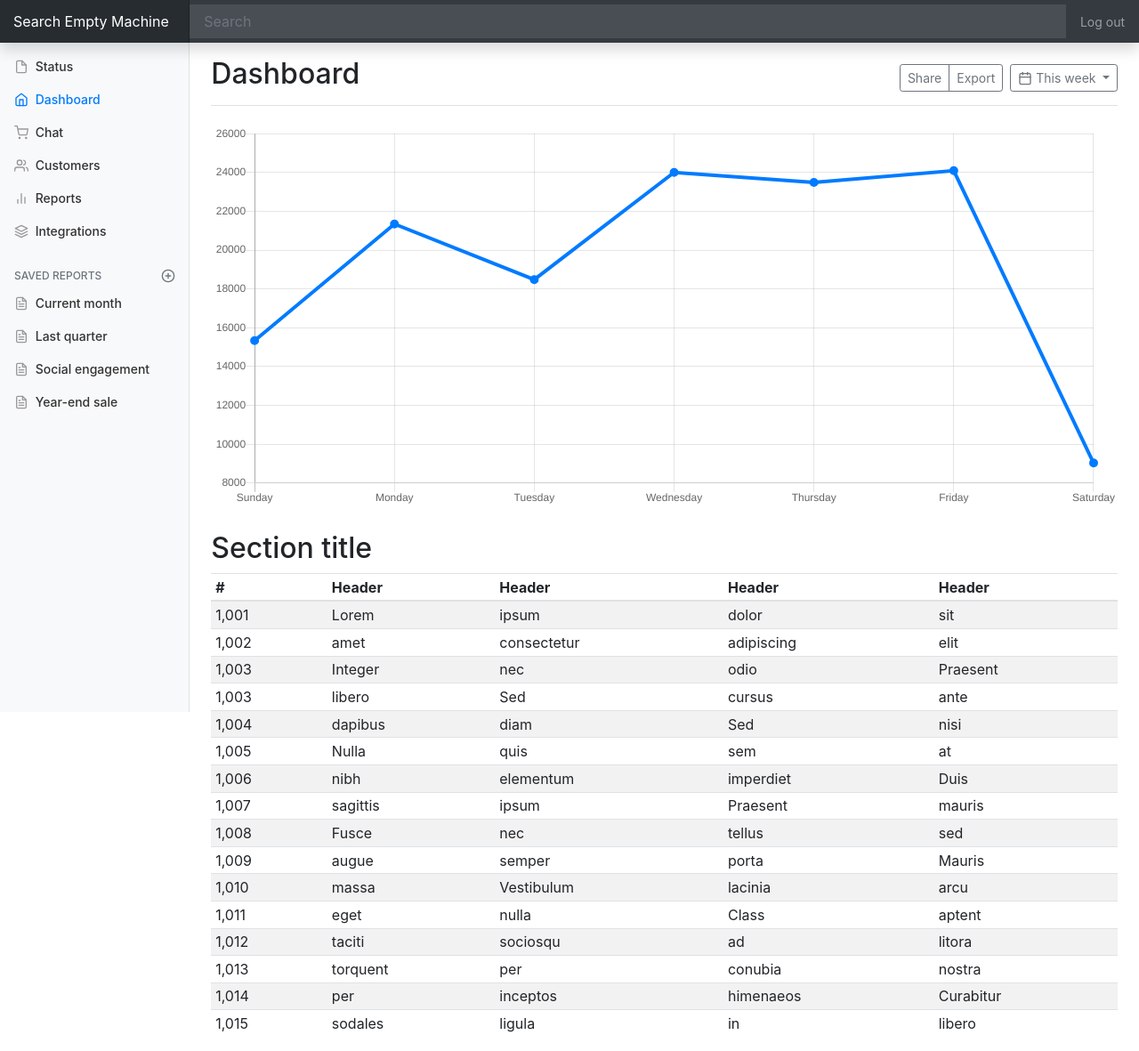
After one commit to tkddls0322/setacknow, a Django app: page /laundry/ in a window 1280 px wide. The commit adds this page. Shown: the whole page at 89% size. Run offline with Django 3.2, Linux system fonts and the light colour scheme; some libraries are stand-ins or nearby versions.

```diff
--- a/account/static/css/main.css
+++ b/account/static/css/main.css
@@ -207,7 +207,7 @@
   top: 0;
   left: 0;
   background-image: url('../images/img-01.png');
-  background-image: url('../images/starimg1.png');
+  background-image: url('../images/skyimg.png');
   background-repeat: no-repeat;
   background-size: cover;
   background-position: center;
--- a/account/templates/account/login.html
+++ b/account/templates/account/login.html
@@ -5,6 +5,7 @@
     <title>Login Page</title>
 </head>
 <body>
+{% csrf_token %}
 <H1><b>Login</b> with your ID & password already signed up at our web site</H1>
 
 </body>
--- a/setack/urls.py
+++ b/setack/urls.py
@@ -24,4 +24,5 @@
     path('', setackapp.views.index, name='index'),
     path('laundry/', setackapp.views.laundry, name='laundry'),
     path('',auth_views.LogoutView.as_view(),name="logout"),
-    path('',include('account.urls'))]
+    path('',include('account.urls')),
+    path('contact/',setackapp.views.contact,name='contact')]
--- /dev/null
+++ b/setackapp/templates/setackapp/contactstyle.css
@@ -0,0 +1,2 @@
+
+ body {background-color:lightblue;}
--- /dev/null
+++ b/setackapp/templates/setackapp/laundry.html
@@ -0,0 +1,269 @@
+{% load static %}
+{% csrf_token %}
+<!DOCTYPE html>
+<html lang="en">
+
+<head>
+    <meta charset="UTF-8">
+    <link rel="stylesheet" href="https://stackpath.bootstrapcdn.com/bootstrap/4.4.1/css/bootstrap.min.css" integrity="sha384-Vkoo8x4CGsO3+Hhxv8T/Q5PaXtkKtu6ug5TOeNV6gBiFeWPGFN9MuhOf23Q9Ifjh" crossorigin="anonymous">
+    <link rel="stylesheet" href="{% static 'css/dashboard.css' %}">
+</head>
+<body>
+
+<nav class="navbar navbar-dark fixed-top bg-dark flex-md-nowrap p-0 shadow">
+  <a class="navbar-brand col-sm-3 col-md-2 mr-0" href="#">Search Empty Machine</a>
+  <input class="form-control form-control-dark w-100" type="text" placeholder="Search" aria-label="Search">
+  <ul class="navbar-nav px-3">
+    <li class="nav-item text-nowrap">
+      <a class="nav-link" href="{% url 'logout' %}">Log out</a>
+    </li>
+  </ul>
+</nav>
+
+<div class="container-fluid">
+  <div class="row">
+    <nav class="col-md-2 d-none d-md-block bg-light sidebar">
+      <div class="sidebar-sticky">
+        <ul class="nav flex-column">
+
+          <li class="nav-item">
+            <a class="nav-link" href="#">
+              <span data-feather="file"></span>
+              Status
+            </a>
+          </li>
+            <li class="nav-item">
+            <a class="nav-link active" href="#">
+              <span data-feather="home"></span>
+              Dashboard <span class="sr-only">(current)</span>
+            </a>
+          </li>
+          <li class="nav-item">
+            <a class="nav-link" href="#">
+              <span data-feather="shopping-cart"></span>
+                Chat
+            </a>
+          </li>
+          <li class="nav-item">
+            <a class="nav-link" href="#">
+              <span data-feather="users"></span>
+              Customers
+            </a>
+          </li>
+          <li class="nav-item">
+            <a class="nav-link" href="#">
+              <span data-feather="bar-chart-2"></span>
+              Reports
+            </a>
+          </li>
+          <li class="nav-item">
+            <a class="nav-link" href="#">
+              <span data-feather="layers"></span>
+              Integrations
+            </a>
+          </li>
+        </ul>
+
+        <h6 class="sidebar-heading d-flex justify-content-between align-items-center px-3 mt-4 mb-1 text-muted">
+          <span>Saved reports</span>
+          <a class="d-flex align-items-center text-muted" href="#" aria-label="Add a new report">
+            <span data-feather="plus-circle"></span>
+          </a>
+        </h6>
+        <ul class="nav flex-column mb-2">
+          <li class="nav-item">
+            <a class="nav-link" href="#">
+              <span data-feather="file-text"></span>
+              Current month
+            </a>
+          </li>
+          <li class="nav-item">
+            <a class="nav-link" href="#">
+              <span data-feather="file-text"></span>
+              Last quarter
+            </a>
+          </li>
+          <li class="nav-item">
+            <a class="nav-link" href="#">
+              <span data-feather="file-text"></span>
+              Social engagement
+            </a>
+          </li>
+          <li class="nav-item">
+            <a class="nav-link" href="#">
+              <span data-feather="file-text"></span>
+              Year-end sale
+            </a>
+          </li>
+        </ul>
+      </div>
+    </nav>
+
+    <main role="main" class="col-md-9 ml-sm-auto col-lg-10 px-4">
+      <div class="d-flex justify-content-between flex-wrap flex-md-nowrap align-items-center pt-3 pb-2 mb-3 border-bottom">
+        <h1 class="h2">Dashboard</h1>
+        <div class="btn-toolbar mb-2 mb-md-0">
+          <div class="btn-group mr-2">
+              <button type="button" class="btn btn-sm btn-outline-secondary">Share</button>
+              <button type="button" class="btn btn-sm btn-outline-secondary">Export</button>
+          </div>
+
+          <div class="dropdown">
+              <button type="button" class="btn btn-sm btn-outline-secondary dropdown-toggle" id="dropdownMenuButton" data-toggle="dropdown" aria-haspopup="true" aria-expanded="false">
+                  <span data-feather="calendar"></span>
+                  This week
+              </button>
+              <div class="dropdown-menu" aria-labelledby="dropdownMenuButton">
+                  <a class="dropdown-item" href="#">Today</a>
+                  <a class="dropdown-item" href="#">Month</a>
+                  <a class="dropdown-item" href="#">Year</a>
+              </div>
+          </div>
+
+        </div>
+      </div>
+
+      <canvas class="my-4 w-100" id="myChart" width="900" height="380"></canvas>
+
+      <h2>Section title</h2>
+      <div class="table-responsive">
+        <table class="table table-striped table-sm">
+          <thead>
+            <tr>
+              <th>#</th>
+              <th>Header</th>
+              <th>Header</th>
+              <th>Header</th>
+              <th>Header</th>
+            </tr>
+          </thead>
+          <tbody>
+            <tr>
+              <td>1,001</td>
+              <td>Lorem</td>
+              <td>ipsum</td>
+              <td>dolor</td>
+              <td>sit</td>
+            </tr>
+            <tr>
+              <td>1,002</td>
+              <td>amet</td>
+              <td>consectetur</td>
+              <td>adipiscing</td>
+              <td>elit</td>
+            </tr>
+            <tr>
+              <td>1,003</td>
+              <td>Integer</td>
+              <td>nec</td>
+              <td>odio</td>
+              <td>Praesent</td>
+            </tr>
+            <tr>
+              <td>1,003</td>
+              <td>libero</td>
+              <td>Sed</td>
+              <td>cursus</td>
+              <td>ante</td>
+            </tr>
+            <tr>
+              <td>1,004</td>
+              <td>dapibus</td>
+              <td>diam</td>
+              <td>Sed</td>
+              <td>nisi</td>
+            </tr>
+            <tr>
+              <td>1,005</td>
+              <td>Nulla</td>
+              <td>quis</td>
+              <td>sem</td>
+              <td>at</td>
+            </tr>
+            <tr>
+              <td>1,006</td>
+              <td>nibh</td>
+              <td>elementum</td>
+              <td>imperdiet</td>
+              <td>Duis</td>
+            </tr>
+            <tr>
+              <td>1,007</td>
+              <td>sagittis</td>
+              <td>ipsum</td>
+              <td>Praesent</td>
+              <td>mauris</td>
+            </tr>
+            <tr>
+              <td>1,008</td>
+              <td>Fusce</td>
+              <td>nec</td>
+              <td>tellus</td>
+              <td>sed</td>
+            </tr>
+            <tr>
+              <td>1,009</td>
+              <td>augue</td>
+              <td>semper</td>
+              <td>porta</td>
+              <td>Mauris</td>
+            </tr>
+            <tr>
+              <td>1,010</td>
+              <td>massa</td>
+              <td>Vestibulum</td>
+              <td>lacinia</td>
+              <td>arcu</td>
+            </tr>
+            <tr>
+              <td>1,011</td>
+              <td>eget</td>
+              <td>nulla</td>
+              <td>Class</td>
+              <td>aptent</td>
+            </tr>
+            <tr>
+              <td>1,012</td>
+              <td>taciti</td>
+              <td>sociosqu</td>
+              <td>ad</td>
+              <td>litora</td>
+            </tr>
+            <tr>
+              <td>1,013</td>
+              <td>torquent</td>
+              <td>per</td>
+              <td>conubia</td>
+              <td>nostra</td>
+            </tr>
+            <tr>
+              <td>1,014</td>
+              <td>per</td>
+              <td>inceptos</td>
+              <td>himenaeos</td>
+              <td>Curabitur</td>
+            </tr>
+            <tr>
+              <td>1,015</td>
+              <td>sodales</td>
+              <td>ligula</td>
+              <td>in</td>
+              <td>libero</td>
+            </tr>
+          </tbody>
+        </table>
+      </div>
+    </main>
+  </div>
+</div>
+
+    <script src="https://code.jquery.com/jquery-3.4.1.slim.min.js" integrity="sha384-J6qa4849blE2+poT4WnyKhv5vZF5SrPo0iEjwBvKU7imGFAV0wwj1yYfoRSJoZ+n" crossorigin="anonymous"></script>
+    <script src="https://cdn.jsdelivr.net/npm/popper.js@1.16.0/dist/umd/popper.min.js" integrity="sha384-Q6E9RHvbIyZFJoft+2mJbHaEWldlvI9IOYy5n3zV9zzTtmI3UksdQRVvoxMfooAo" crossorigin="anonymous"></script>
+    <script src="https://stackpath.bootstrapcdn.com/bootstrap/4.4.1/js/bootstrap.min.js" integrity="sha384-wfSDF2E50Y2D1uUdj0O3uMBJnjuUD4Ih7YwaYd1iqfktj0Uod8GCExl3Og8ifwB6" crossorigin="anonymous"></script>
+
+    <script src="https://cdnjs.cloudflare.com/ajax/libs/feather-icons/4.9.0/feather.min.js"></script>
+    <script src="https://cdnjs.cloudflare.com/ajax/libs/Chart.js/2.7.3/Chart.min.js"></script>
+    <script src="{% static 'js/dashboard.js' %}"></script>
+
+</body>
+</html>
--- a/setackapp/views.py
+++ b/setackapp/views.py
@@ -2,7 +2,10 @@
 
 # Create your views here.
 def index(request):
-    return render(request, 'index.html')
+    return render(request, 'setackapp/index.html')
 
 def laundry(request):
-    return render(request, 'laundry.html')
+    return render(request, 'setackapp/laundry.html')
+
+def contact(request):
+    return render(request, 'setackapp/contact.html')
```
Also changed, not shown: account/templates/account/loginpage.html (+7 -16 lines), setackapp/templates/setackapp/404.html (added, +34 -0 lines), setackapp/templates/setackapp/contact.html (added, +40 -0 lines), setackapp/templates/setackapp/index.html (added, +43 -0 lines).
